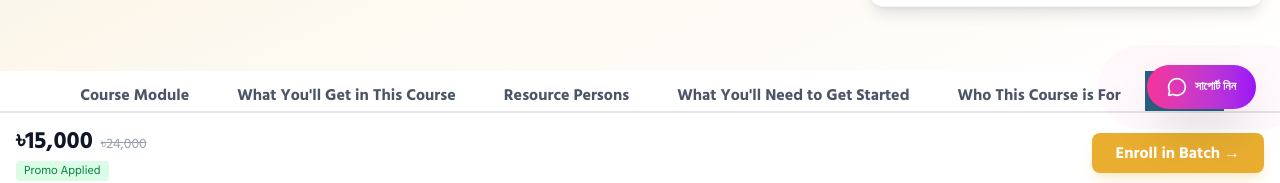
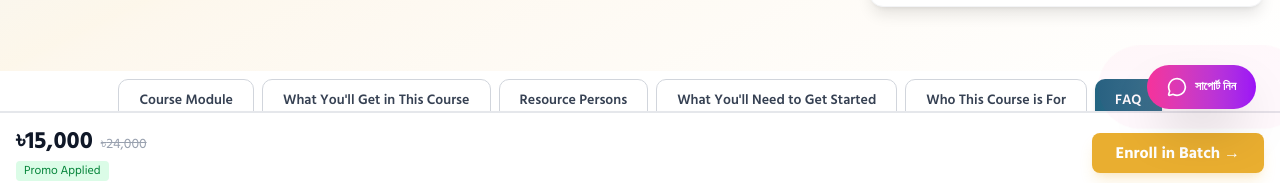
Before and after one commit to mehrabhossain1/innodemmy-frontend, a Next.js app: page /courses/innodemy-clinical-research-mastery-program in a window 1280 px wide. Shown: the part 607-790 px from the top of the page. Built offline with nearby package versions, Linux system fonts and the light colour scheme.

Commit message:
feat: Enhance StickyNavigation component with improved button styling and layout adjustments

```diff
--- a/components/course/StickyNavigation.tsx
+++ b/components/course/StickyNavigation.tsx
@@ -69,23 +69,20 @@ export default function StickyNavigation({ items }: StickyNavigationProps) {
     };
 
     return (
-        <div className="sticky top-16 z-40 bg-white dark:bg-gray-900 border-b-2 border-gray-200 dark:border-gray-700 transition-all duration-300">
+        <div className="sticky top-16 z-40 bg-white dark:bg-gray-900 border-b border-gray-300 dark:border-gray-600 transition-all duration-300 py-2">
             <div className="container mx-auto px-4 max-w-7xl">
-                <nav className="flex justify-center overflow-x-auto scrollbar-hide">
+                <nav className="flex justify-center gap-2 overflow-x-auto scrollbar-hide">
                     {items.map((item) => (
                         <button
                             key={item.id}
                             onClick={() => scrollToSection(item.id)}
-                            className={`relative flex-shrink-0 px-6 py-3 text-base font-bold transition-all duration-200 whitespace-nowrap cursor-pointer ${
+                            className={`relative flex-shrink-0 px-5 py-2.5 text-sm font-semibold transition-all duration-200 whitespace-nowrap cursor-pointer rounded-lg ${
                                 activeSection === item.id
-                                    ? "text-white bg-primary"
-                                    : "text-gray-600 dark:text-gray-400 hover:text-primary dark:hover:text-primary hover:bg-primary/10 dark:hover:bg-primary/20"
+                                    ? "text-white bg-gradient-to-r from-primary to-primary/90 shadow-md"
+                                    : "text-gray-700 dark:text-gray-300 bg-white dark:bg-gray-800 border border-gray-300 dark:border-gray-600 hover:border-primary hover:text-primary dark:hover:border-primary dark:hover:text-primary hover:shadow-sm"
                             }`}
                         >
                             {item.label}
-                            {activeSection === item.id && (
-                                <span className="absolute bottom-0 left-0 right-0 h-1 bg-secondary"></span>
-                            )}
                         </button>
                     ))}
                 </nav>
```
